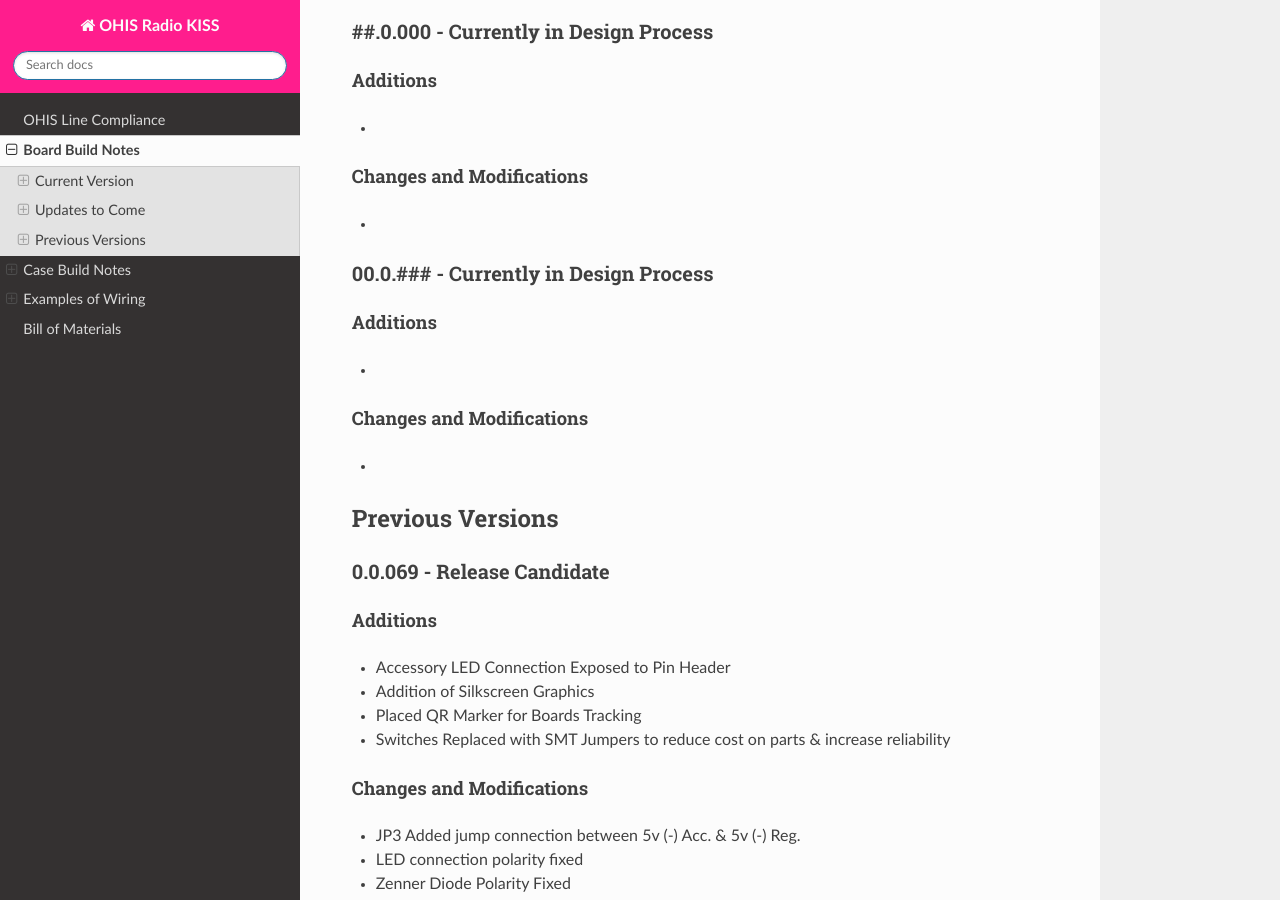
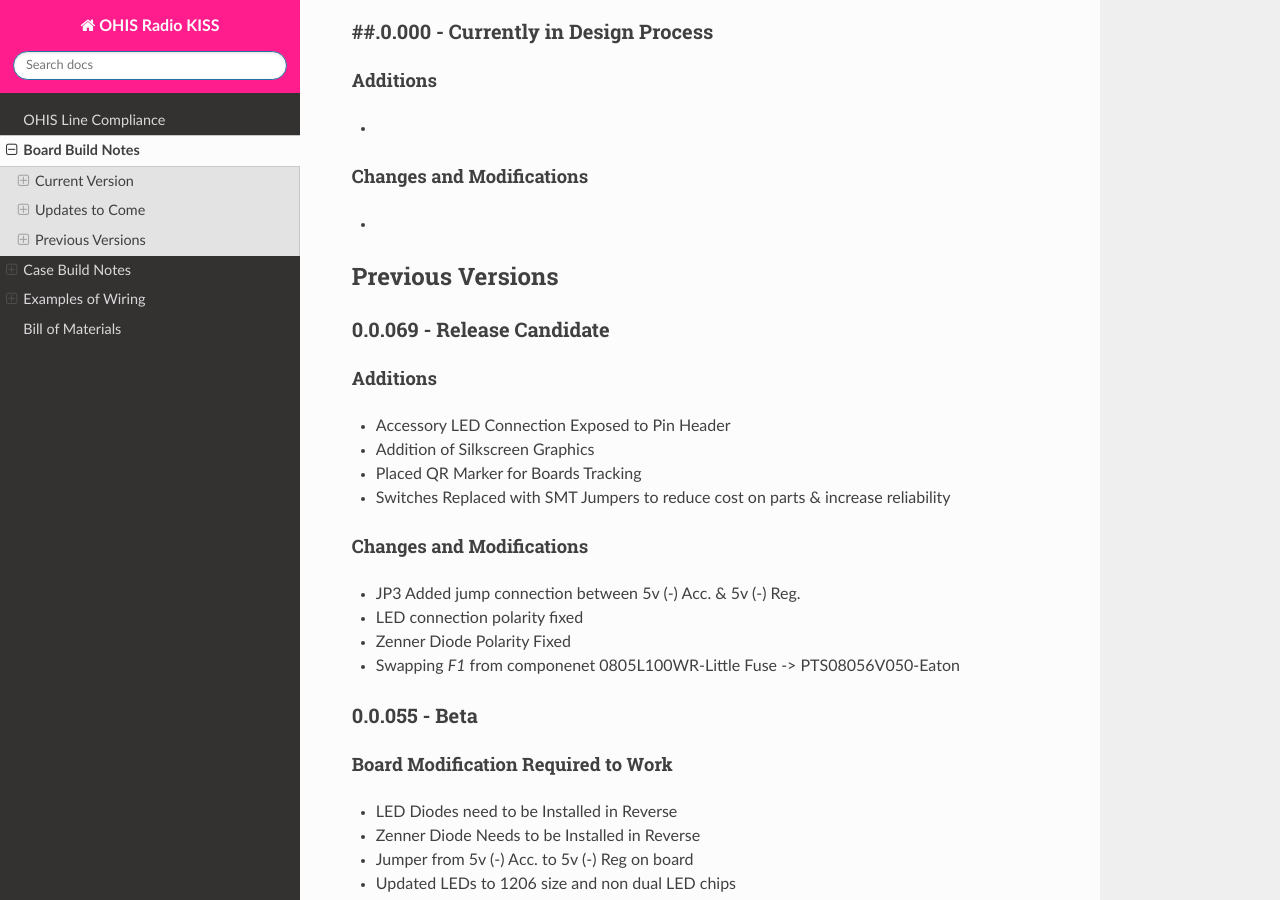
Before and after one commit to un-creatrix/OHIS-Radio_KISS, a Sphinx documentation site: the page built from docs/source/designs.rst, in a window 1280 px wide and 900 px high, scrolled down 472 px. Built offline with Sphinx 7.4.7 and the Read the Docs theme 3.1.0, drawn with Linux system fonts in a browser that asks for light colours; pages that are not in the unit, such as notebooks, are missing from menus.

Commit message:
Clean up designs.rst by removing design process
Removed design process section and related content.

```diff
--- a/docs/source/designs.rst
+++ b/docs/source/designs.rst
@@ -19,17 +19,6 @@ Updates to Come
 ***************
 
 ##.0.000 - Currently in Design Process
-======================================
-
-Additions
----------
-*
-
-Changes and Modifications
--------------------------
-*
-
-00.0.### - Currently in Design Process
 ======================================
 
 Additions
```
